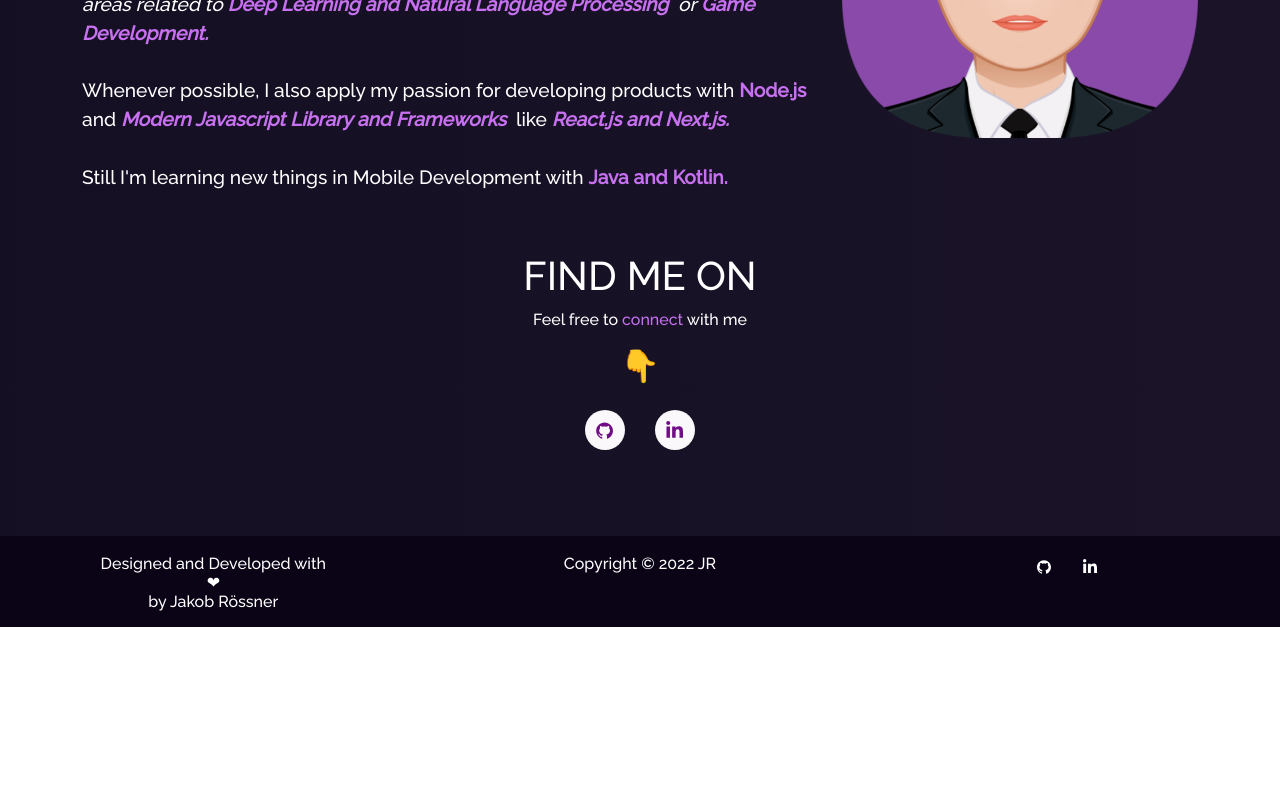
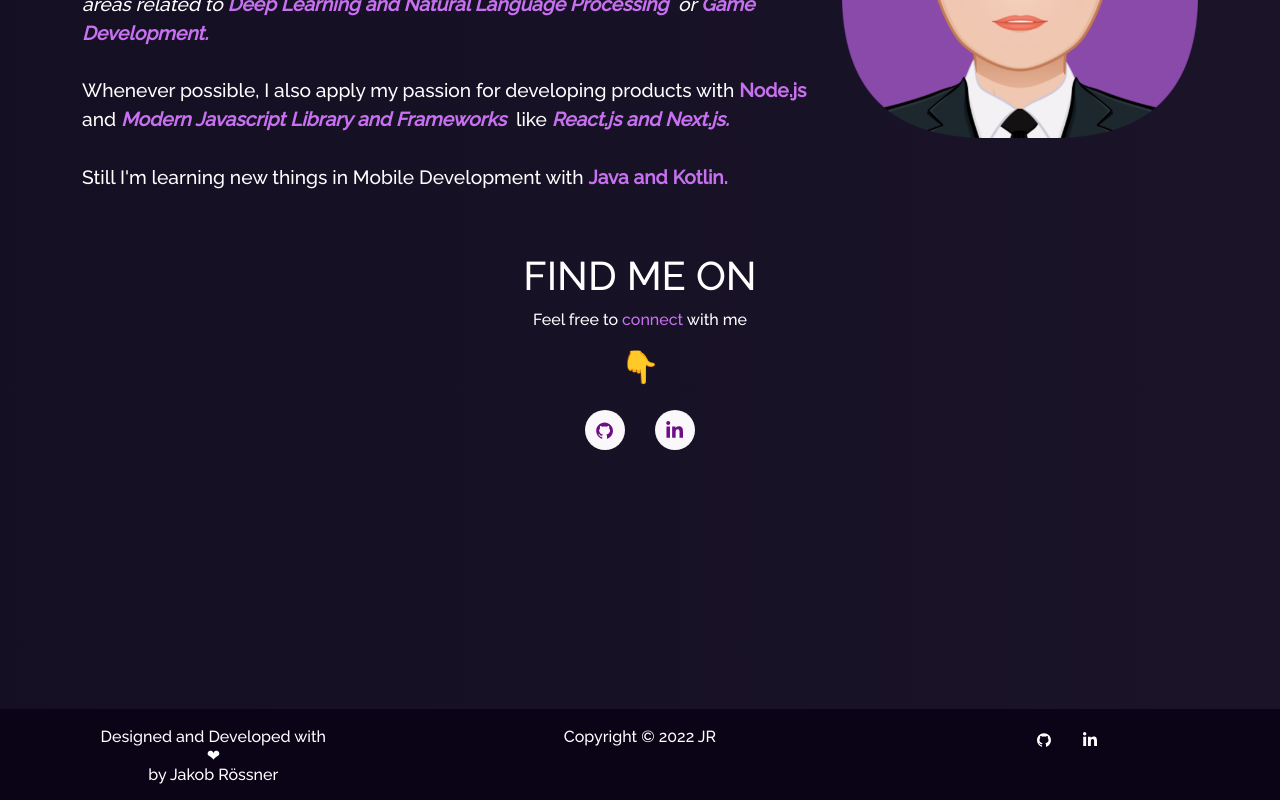
Before and after one commit to FleetAdmiralJakob/Portfolio, a React (Create React App) app: page / in a window 1280 px wide. Shown: the part 1138-1938 px from the top of the page. Before the commit the page ends 1765 px from the top, so only its background shows below. Built offline with nearby package versions, Linux system fonts and the light colour scheme.

Commit message:
Preperation for a Contact Me part on the home page

```diff
--- /dev/null
+++ b/src/components/Home/ContactMe.js
@@ -0,0 +1,13 @@
+import React, {} from 'react'
+import {Col, Container} from "react-bootstrap";
+function ContactMe() {
+    return (
+        <Container fluid className='home-contact-section' id='about'>
+            <Col md={12} className='home-contact-header'>
+                <h1 style={{ fontSize: '2.6em' }}>
+                </h1>
+            </Col>
+        </Container>
+  )
+}
+export default ContactMe
--- a/src/components/Home/Home.js
+++ b/src/components/Home/Home.js
@@ -3,6 +3,7 @@ import { Container, Row, Col } from 'react-bootstrap'
 import homeLogo from '../../Assets/home-main.svg'
 import Particle from '../Particle'
 import Home2 from './Home2'
+import ContactMe from './ContactMe'
 import Type from './Type'
 
 function Home () {
@@ -42,6 +43,7 @@ function Home () {
         </Container>
       </Container>
       <Home2 />
+      <ContactMe />
     </section>
   )
 }
--- a/src/style.css
+++ b/src/style.css
@@ -25,6 +25,16 @@ html {
 
 button:focus {
   box-shadow: none !important;
+}
+
+.normal-button {
+    background-color: var(--imp-text-color) !important;
+    color: white !important;
+}
+
+.normal-button:hover {
+    background-color: var(--imp-text-color2) !important;
+    color: white !important;
 }
 
 /* --------- */
@@ -400,6 +410,18 @@ button:focus {
   z-index: -1;
 }
 
+.home-contact-section {
+  position: relative;
+  padding-bottom: 70px !important;
+  padding-top: 70px !important;
+}
+
+.home-contact-header {
+  text-align: center !important;
+  padding-top: 25px;
+  color: white !important;
+}
+
 .home-social-icons:hover::before {
   transform: scale(1.1);
   box-shadow: 0 0 15px #801f95;
```
